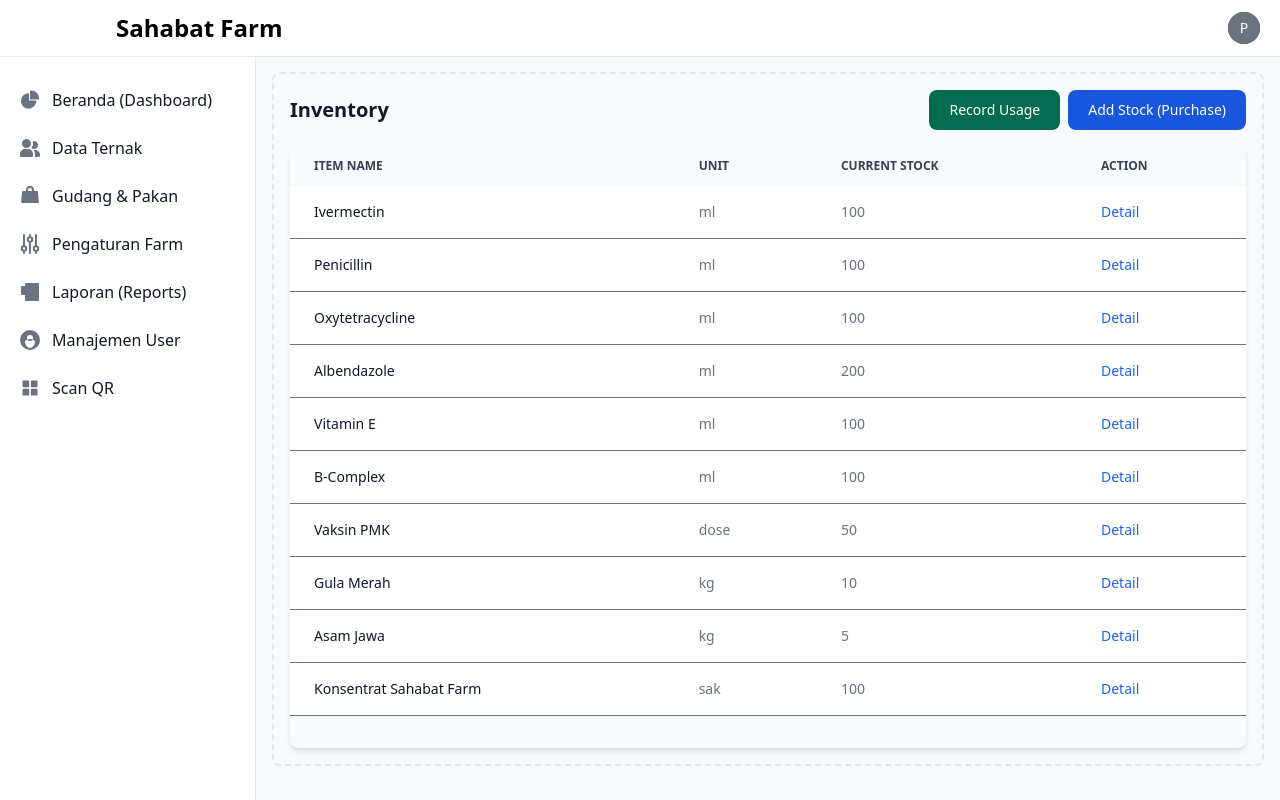
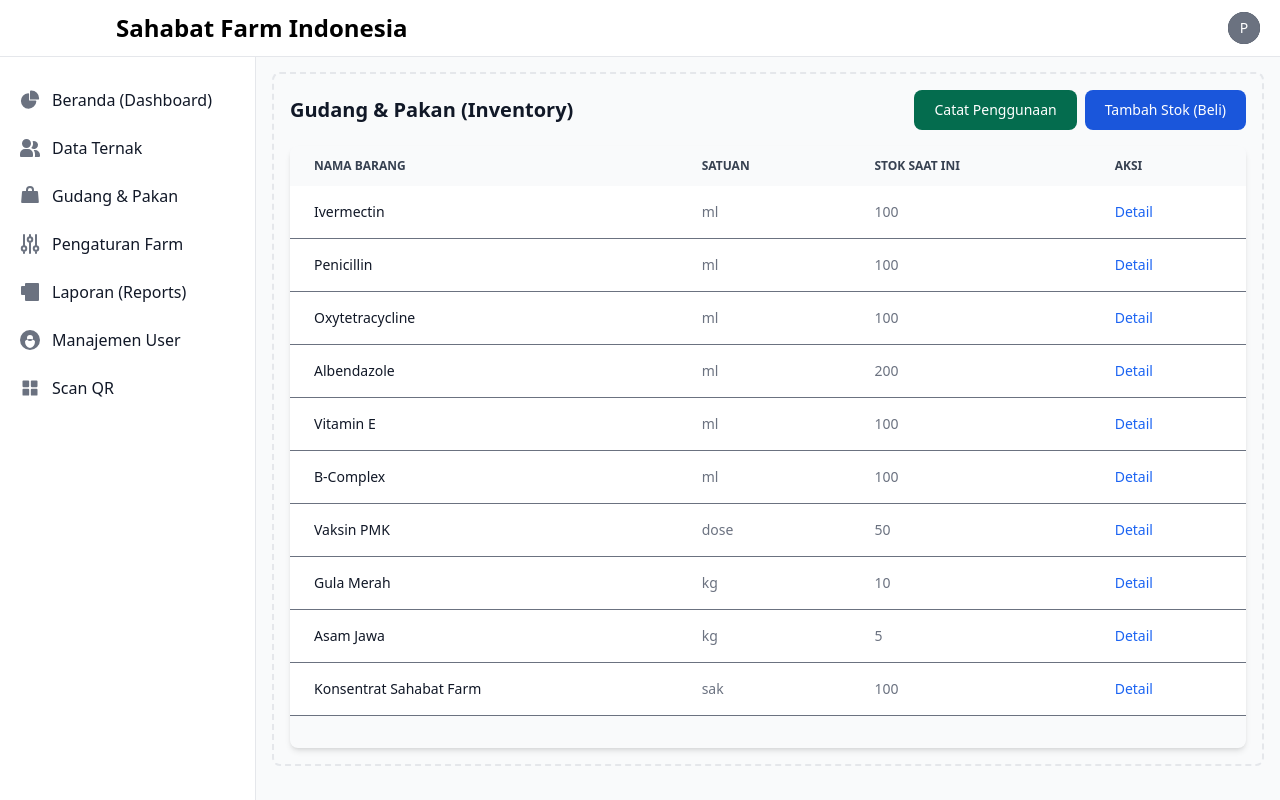
Before and after one commit to novatriansyah/sahabat-farm-livestock-apps, a Laravel app: page /inventory in a window 1280 px wide. Run offline with Laravel 12, Linux system fonts and the light colour scheme; a user stored in the database is signed in; data comes from the database, SQL or seed files in the repository; style sheets or scripts are compiled from the project's sources; some web fonts are replaced.

Commit message:
Finalize Sahabat Farm Indonesia: Branding, Localization, and Pregnancy Logic

```diff
--- a/app/Http/Controllers/BreedingController.php
+++ b/app/Http/Controllers/BreedingController.php
@@ -47,11 +47,16 @@ class BreedingController extends Controller
             'mating_date' => 'required|date',
         ]);
 
+        // Calculate Expected Birth Date (approx 150 days / 5 months)
+        $matingDate = Carbon::parse($validated['mating_date']);
+        $estBirthDate = $matingDate->copy()->addDays(150);
+
         // Create Event
         BreedingEvent::create([
             'dam_id' => $animal->id,
             'sire_id' => $validated['sire_id'],
             'mating_date' => $validated['mating_date'],
+            'est_birth_date' => $estBirthDate,
             'status' => 'PENDING',
         ]);
 
--- a/app/Models/BreedingEvent.php
+++ b/app/Models/BreedingEvent.php
@@ -14,6 +14,7 @@ class BreedingEvent extends Model
 
     protected $casts = [
         'mating_date' => 'date',
+        'est_birth_date' => 'date',
     ];
 
     public function dam(): BelongsTo
--- a/resources/views/inventory/index.blade.php
+++ b/resources/views/inventory/index.blade.php
@@ -1,9 +1,9 @@
 <x-app-layout>
     <div class="flex justify-between items-center mb-4">
-        <h2 class="text-xl font-bold text-gray-900 dark:text-white">Inventory</h2>
+        <h2 class="text-xl font-bold text-gray-900 dark:text-white">Gudang & Pakan (Inventory)</h2>
         <div class="flex gap-2">
-            <button data-modal-target="usage-modal" data-modal-toggle="usage-modal" class="text-white bg-green-700 hover:bg-green-800 focus:ring-4 focus:ring-green-300 font-medium rounded-lg text-sm px-5 py-2.5 dark:bg-green-600 dark:hover:bg-green-700 focus:outline-none dark:focus:ring-green-800">Record Usage</button>
-            <button data-modal-target="purchase-modal" data-modal-toggle="purchase-modal" class="text-white bg-blue-700 hover:bg-blue-800 focus:ring-4 focus:ring-blue-300 font-medium rounded-lg text-sm px-5 py-2.5 dark:bg-blue-600 dark:hover:bg-blue-700 focus:outline-none dark:focus:ring-blue-800">Add Stock (Purchase)</button>
+            <button data-modal-target="usage-modal" data-modal-toggle="usage-modal" class="text-white bg-green-700 hover:bg-green-800 focus:ring-4 focus:ring-green-300 font-medium rounded-lg text-sm px-5 py-2.5 dark:bg-green-600 dark:hover:bg-green-700 focus:outline-none dark:focus:ring-green-800">Catat Penggunaan</button>
+            <button data-modal-target="purchase-modal" data-modal-toggle="purchase-modal" class="text-white bg-blue-700 hover:bg-blue-800 focus:ring-4 focus:ring-blue-300 font-medium rounded-lg text-sm px-5 py-2.5 dark:bg-blue-600 dark:hover:bg-blue-700 focus:outline-none dark:focus:ring-blue-800">Tambah Stok (Beli)</button>
         </div>
     </div>
 
@@ -27,10 +27,10 @@
         <table class="w-full text-sm text-left rtl:text-right text-gray-500 dark:text-gray-400">
             <thead class="text-xs text-gray-700 uppercase bg-gray-50 dark:bg-gray-700 dark:text-gray-400">
                 <tr>
-                    <th scope="col" class="px-6 py-3">Item Name</th>
-                    <th scope="col" class="px-6 py-3">Unit</th>
-                    <th scope="col" class="px-6 py-3">Current Stock</th>
-                    <th scope="col" class="px-6 py-3">Action</th>
+                    <th scope="col" class="px-6 py-3">Nama Barang</th>
+                    <th scope="col" class="px-6 py-3">Satuan</th>
+                    <th scope="col" class="px-6 py-3">Stok Saat Ini</th>
+                    <th scope="col" class="px-6 py-3">Aksi</th>
                 </tr>
             </thead>
             <tbody>
@@ -58,7 +58,7 @@
         <div class="relative p-4 w-full max-w-md max-h-full">
             <div class="relative bg-white rounded-lg shadow dark:bg-gray-700">
                 <div class="flex items-center justify-between p-4 md:p-5 border-b rounded-t dark:border-gray-600">
-                    <h3 class="text-xl font-semibold text-gray-900 dark:text-white">Record Inventory Usage</h3>
+                    <h3 class="text-xl font-semibold text-gray-900 dark:text-white">Catat Penggunaan</h3>
                     <button type="button" class="end-2.5 text-gray-400 bg-transparent hover:bg-gray-200 hover:text-gray-900 rounded-lg text-sm w-8 h-8 ms-auto inline-flex justify-center items-center dark:hover:bg-gray-600 dark:hover:text-white" data-modal-hide="usage-modal">
                         <svg class="w-3 h-3" aria-hidden="true" xmlns="http://www.w3.org/2000/svg" fill="none" viewBox="0 0 14 14">
                             <path stroke="currentColor" stroke-linecap="round" stroke-linejoin="round" stroke-width="2" d="m1 1 6 6m0 0 6 6M7 7l6-6M7 7l-6 6"/>
@@ -70,7 +70,7 @@
                     <form class="space-y-4" action="{{ route('inventory.usage.store') }}" method="POST">
                         @csrf
                         <div>
-                            <label for="item_id" class="block mb-2 text-sm font-medium text-gray-900 dark:text-white">Item</label>
+                            <label for="item_id" class="block mb-2 text-sm font-medium text-gray-900 dark:text-white">Barang</label>
                             <select name="item_id" id="item_id" class="bg-gray-50 border border-gray-300 text-gray-900 text-sm rounded-lg focus:ring-blue-500 focus:border-blue-500 block w-full p-2.5 dark:bg-gray-600 dark:border-gray-500 dark:placeholder-gray-400 dark:text-white" required>
                                 @foreach($items as $item)
                                     <option value="{{ $item->id }}">{{ $item->name }} (Stok: {{ $item->current_stock }} {{ $item->unit }})</option>
@@ -78,18 +78,18 @@
                             </select>
                         </div>
                         <div>
-                            <label for="qty_used" class="block mb-2 text-sm font-medium text-gray-900 dark:text-white">Qty Used</label>
+                            <label for="qty_used" class="block mb-2 text-sm font-medium text-gray-900 dark:text-white">Jumlah Dipakai</label>
                             <input type="number" name="qty_used" id="qty_used" step="0.1" class="bg-gray-50 border border-gray-300 text-gray-900 text-sm rounded-lg focus:ring-blue-500 focus:border-blue-500 block w-full p-2.5 dark:bg-gray-600 dark:border-gray-500 dark:placeholder-gray-400 dark:text-white" required>
                         </div>
                         <div>
-                            <label for="qty_wasted" class="block mb-2 text-sm font-medium text-gray-900 dark:text-white">Qty Wasted</label>
+                            <label for="qty_wasted" class="block mb-2 text-sm font-medium text-gray-900 dark:text-white">Jumlah Terbuang/Rusak</label>
                             <input type="number" name="qty_wasted" id="qty_wasted" step="0.1" value="0" class="bg-gray-50 border border-gray-300 text-gray-900 text-sm rounded-lg focus:ring-blue-500 focus:border-blue-500 block w-full p-2.5 dark:bg-gray-600 dark:border-gray-500 dark:placeholder-gray-400 dark:text-white" required>
                         </div>
                         <div>
-                             <label for="usage_date" class="block mb-2 text-sm font-medium text-gray-900 dark:text-white">Date</label>
+                             <label for="usage_date" class="block mb-2 text-sm font-medium text-gray-900 dark:text-white">Tanggal</label>
                             <input type="date" name="usage_date" id="usage_date" value="{{ date('Y-m-d') }}" class="bg-gray-50 border border-gray-300 text-gray-900 text-sm rounded-lg focus:ring-blue-500 focus:border-blue-500 block w-full p-2.5 dark:bg-gray-600 dark:border-gray-500 dark:placeholder-gray-400 dark:text-white" required>
                         </div>
-                        <button type="submit" class="w-full text-white bg-blue-700 hover:bg-blue-800 focus:ring-4 focus:outline-none focus:ring-blue-300 font-medium rounded-lg text-sm px-5 py-2.5 text-center dark:bg-blue-600 dark:hover:bg-blue-700 dark:focus:ring-blue-800">Save Usage</button>
+                        <button type="submit" class="w-full text-white bg-blue-700 hover:bg-blue-800 focus:ring-4 focus:outline-none focus:ring-blue-300 font-medium rounded-lg text-sm px-5 py-2.5 text-center dark:bg-blue-600 dark:hover:bg-blue-700 dark:focus:ring-blue-800">Simpan</button>
                     </form>
                 </div>
             </div>
@@ -101,7 +101,7 @@
         <div class="relative p-4 w-full max-w-md max-h-full">
             <div class="relative bg-white rounded-lg shadow dark:bg-gray-700">
                 <div class="flex items-center justify-between p-4 md:p-5 border-b rounded-t dark:border-gray-600">
-                    <h3 class="text-xl font-semibold text-gray-900 dark:text-white">Add Stock (Purchase)</h3>
+                    <h3 class="text-xl font-semibold text-gray-900 dark:text-white">Tambah Stok (Beli)</h3>
                     <button type="button" class="end-2.5 text-gray-400 bg-transparent hover:bg-gray-200 hover:text-gray-900 rounded-lg text-sm w-8 h-8 ms-auto inline-flex justify-center items-center dark:hover:bg-gray-600 dark:hover:text-white" data-modal-hide="purchase-modal">
                         <svg class="w-3 h-3" aria-hidden="true" xmlns="http://www.w3.org/2000/svg" fill="none" viewBox="0 0 14 14">
                             <path stroke="currentColor" stroke-linecap="round" stroke-linejoin="round" stroke-width="2" d="m1 1 6 6m0 0 6 6M7 7l6-6M7 7l-6 6"/>
@@ -113,7 +113,7 @@
                     <form class="space-y-4" action="{{ route('inventory.purchase.store') }}" method="POST">
                         @csrf
                         <div>
-                            <label for="p_item_id" class="block mb-2 text-sm font-medium text-gray-900 dark:text-white">Item</label>
+                            <label for="p_item_id" class="block mb-2 text-sm font-medium text-gray-900 dark:text-white">Barang</label>
                             <select name="item_id" id="p_item_id" class="bg-gray-50 border border-gray-300 text-gray-900 text-sm rounded-lg focus:ring-blue-500 focus:border-blue-500 block w-full p-2.5 dark:bg-gray-600 dark:border-gray-500 dark:placeholder-gray-400 dark:text-white" required>
                                 @foreach($items as $item)
                                     <option value="{{ $item->id }}">{{ $item->name }}</option>
@@ -121,18 +121,18 @@
                             </select>
                         </div>
                         <div>
-                            <label for="qty" class="block mb-2 text-sm font-medium text-gray-900 dark:text-white">Quantity Purchased</label>
+                            <label for="qty" class="block mb-2 text-sm font-medium text-gray-900 dark:text-white">Jumlah Beli</label>
                             <input type="number" name="qty" id="qty" step="0.1" class="bg-gray-50 border border-gray-300 text-gray-900 text-sm rounded-lg focus:ring-blue-500 focus:border-blue-500 block w-full p-2.5 dark:bg-gray-600 dark:border-gray-500 dark:placeholder-gray-400 dark:text-white" required>
                         </div>
                         <div>
-                            <label for="price_total" class="block mb-2 text-sm font-medium text-gray-900 dark:text-white">Total Price (IDR)</label>
+                            <label for="price_total" class="block mb-2 text-sm font-medium text-gray-900 dark:text-white">Total Harga (Rp)</label>
                             <input type="number" name="price_total" id="price_total" step="1" class="bg-gray-50 border border-gray-300 text-gray-900 text-sm rounded-lg focus:ring-blue-500 focus:border-blue-500 block w-full p-2.5 dark:bg-gray-600 dark:border-gray-500 dark:placeholder-gray-400 dark:text-white" required>
                         </div>
                         <div>
-                             <label for="purchase_date" class="block mb-2 text-sm font-medium text-gray-900 dark:text-white">Date</label>
+                             <label for="purchase_date" class="block mb-2 text-sm font-medium text-gray-900 dark:text-white">Tanggal</label>
                             <input type="date" name="date" id="purchase_date" value="{{ date('Y-m-d') }}" class="bg-gray-50 border border-gray-300 text-gray-900 text-sm rounded-lg focus:ring-blue-500 focus:border-blue-500 block w-full p-2.5 dark:bg-gray-600 dark:border-gray-500 dark:placeholder-gray-400 dark:text-white" required>
                         </div>
-                        <button type="submit" class="w-full text-white bg-blue-700 hover:bg-blue-800 focus:ring-4 focus:outline-none focus:ring-blue-300 font-medium rounded-lg text-sm px-5 py-2.5 text-center dark:bg-blue-600 dark:hover:bg-blue-700 dark:focus:ring-blue-800">Save Purchase</button>
+                        <button type="submit" class="w-full text-white bg-blue-700 hover:bg-blue-800 focus:ring-4 focus:outline-none focus:ring-blue-300 font-medium rounded-lg text-sm px-5 py-2.5 text-center dark:bg-blue-600 dark:hover:bg-blue-700 dark:focus:ring-blue-800">Simpan Transaksi</button>
                     </form>
                 </div>
             </div>
--- a/resources/views/layouts/navigation.blade.php
+++ b/resources/views/layouts/navigation.blade.php
@@ -9,13 +9,13 @@
             </svg>
          </button>
         <a href="{{ Auth::user()->role == 'OWNER' ? route('dashboard') : route('scan.index') }}" class="flex ms-2 md:ms-24">
-          <span class="self-center text-xl font-semibold sm:text-2xl whitespace-nowrap dark:text-white">Sahabat Farm</span>
+          <span class="self-center text-xl font-semibold sm:text-2xl whitespace-nowrap dark:text-white">Sahabat Farm Indonesia</span>
         </a>
 
         @if(Auth::user()->role == 'STAFF')
         <div class="ml-4 flex gap-4">
              <a href="{{ route('scan.index') }}" class="text-sm font-medium text-gray-700 hover:text-blue-700 dark:text-gray-300 dark:hover:text-white">Scan QR</a>
-             <a href="{{ route('operator.inventory.index') }}" class="text-sm font-medium text-gray-700 hover:text-blue-700 dark:text-gray-300 dark:hover:text-white">Feeding</a>
+             <a href="{{ route('operator.inventory.index') }}" class="text-sm font-medium text-gray-700 hover:text-blue-700 dark:text-gray-300 dark:hover:text-white">Pakan/Stok</a>
         </div>
         @endif
       </div>
@@ -42,7 +42,7 @@
                 <li>
                   <form method="POST" action="{{ route('logout') }}">
                     @csrf
-                    <a href="#" onclick="event.preventDefault(); this.closest('form').submit();" class="block px-4 py-2 text-sm text-gray-700 hover:bg-gray-100 dark:text-gray-300 dark:hover:bg-gray-600 dark:hover:text-white" role="menuitem">Sign out</a>
+                    <a href="#" onclick="event.preventDefault(); this.closest('form').submit();" class="block px-4 py-2 text-sm text-gray-700 hover:bg-gray-100 dark:text-gray-300 dark:hover:bg-gray-600 dark:hover:text-white" role="menuitem">Keluar (Sign out)</a>
                   </form>
                 </li>
               </ul>
--- a/resources/views/scan/index.blade.php
+++ b/resources/views/scan/index.blade.php
@@ -1,11 +1,11 @@
 <x-app-layout>
     <div class="max-w-xl mx-auto">
-        <h2 class="text-2xl font-bold mb-4 text-center dark:text-white">Scan Animal QR Code</h2>
+        <h2 class="text-2xl font-bold mb-4 text-center dark:text-white">Scan QR Code Ternak</h2>
 
         <div id="reader" width="600px"></div>
 
         <div class="mt-4 text-center">
-             <p class="text-gray-600 dark:text-gray-400">Point your camera at the Animal's QR Code.</p>
+             <p class="text-gray-600 dark:text-gray-400">Arahkan kamera ke QR Code di telinga ternak.</p>
         </div>
     </div>
 
```
Also changed, not shown: resources/views/breeding/create.blade.php (+11 -11 lines), resources/views/operator/inventory.blade.php (+9 -9 lines), resources/views/operator/show.blade.php (+18 -18 lines), tests/Feature/FullSystemTest.php (added, +106 -0 lines), database/migrations/2024_01_07_000001_add_est_birth_date_to_breeding_events.php (added).
